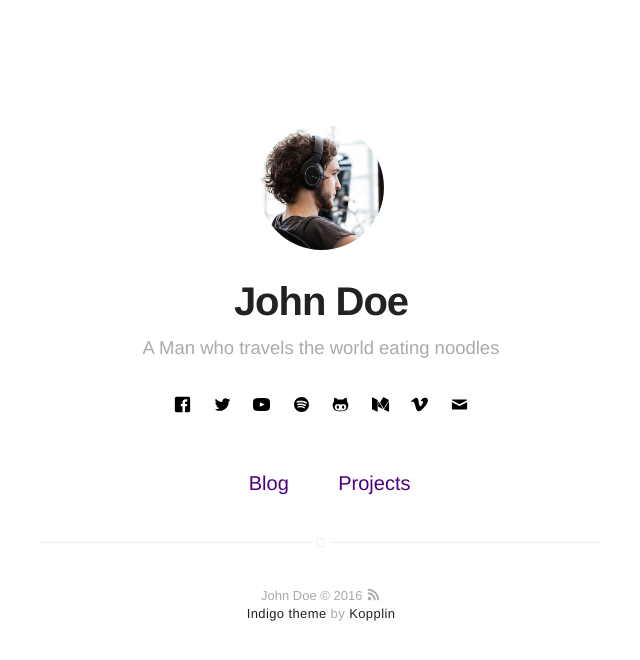
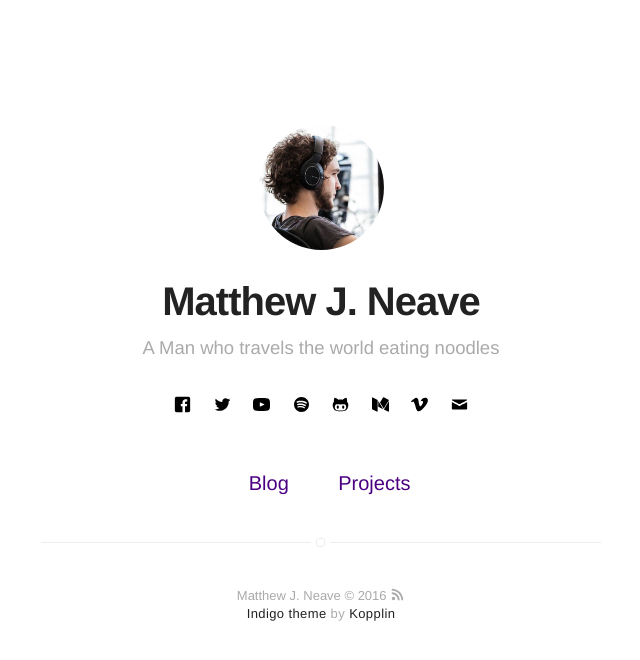
Before and after one commit to neavemj/neavemj.github.io, a Jekyll site: the page built from index.html, in a window 1280 px wide. Shown: the top 660 px of the page, without its empty margins (319-959 px from the left). Built offline with Jekyll 4.4.1, drawn with Linux system fonts in a browser that asks for light colours.

Commit message:
init changes

```diff
--- a/_config.yml
+++ b/_config.yml
@@ -1,5 +1,5 @@
 # main text of home
-name: John Doe
+name: Matthew J. Neave
 bio: A Man who travels the world eating noodles
 
 # twitter summary info
```
